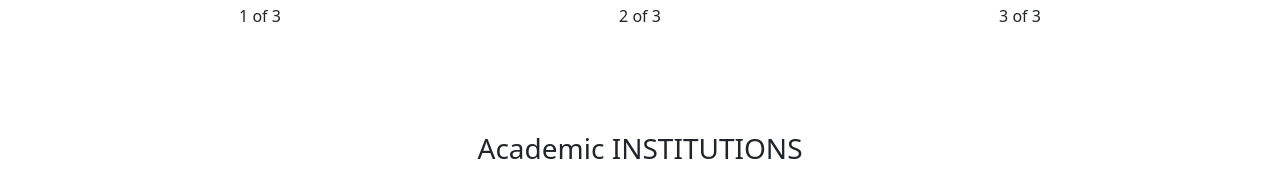
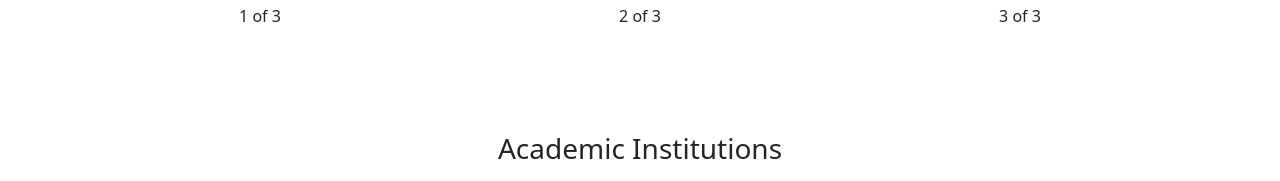
Before and after one commit to Manuel080800/ICAIMH, a plain HTML site: page index.html in a window 1280 px wide. Shown: the part 1141-1322 px from the top of the page. Drawn offline with Linux system fonts and the light colour scheme.

Commit message:
Update index.html

```diff
--- a/index.html
+++ b/index.html
@@ -117,7 +117,7 @@
             </div>
         </div>
         <div class="container py-5 text-center">
-            <h3 class="py-2" id="Par">Academic INSTITUTIONS</h3>
+            <h3 class="py-2" id="Par">Academic Institutions</h3>
             <div class="row row-cols-1 row-cols-md-3 g-4">
                 <div class="col">
                   <div class="card h-100">
```
